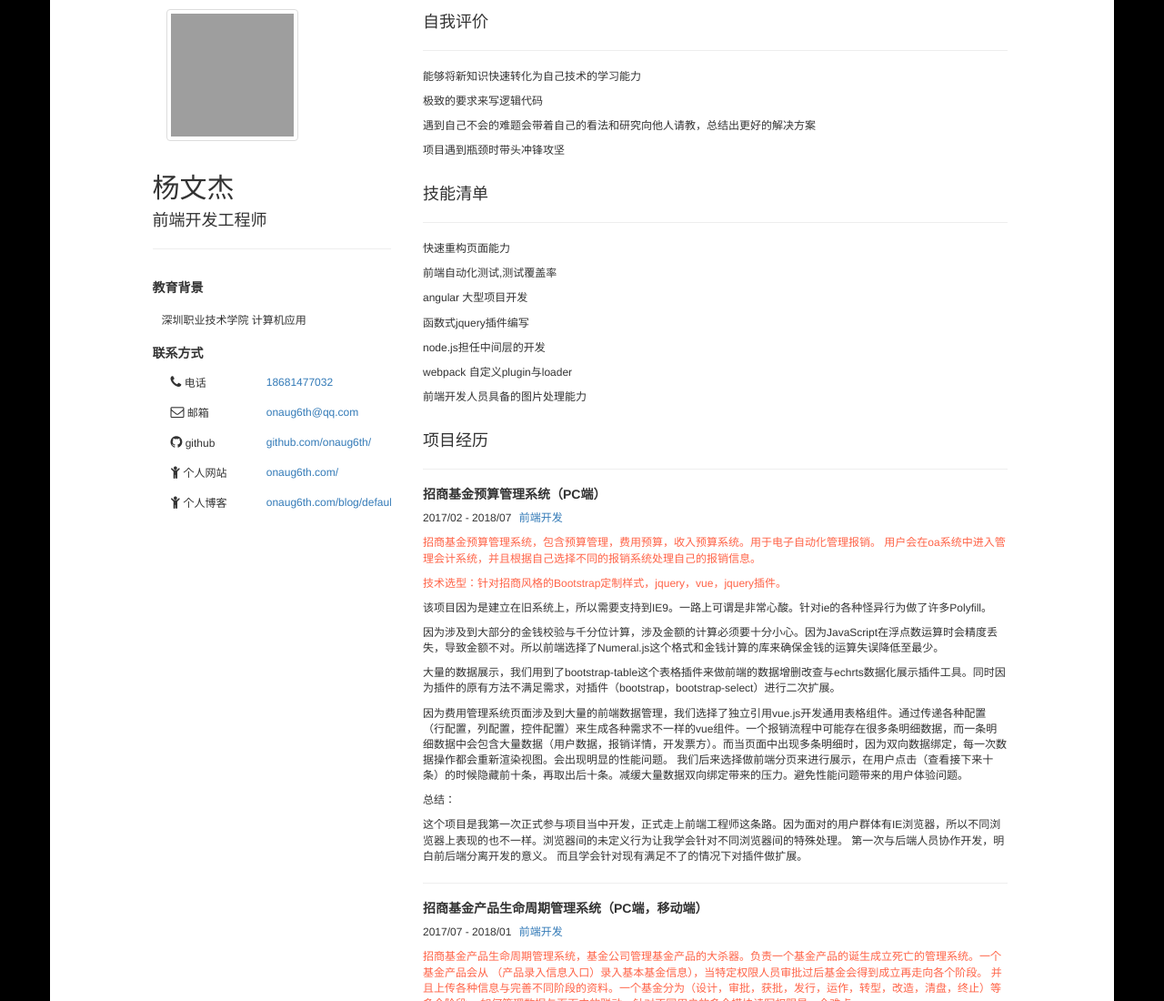
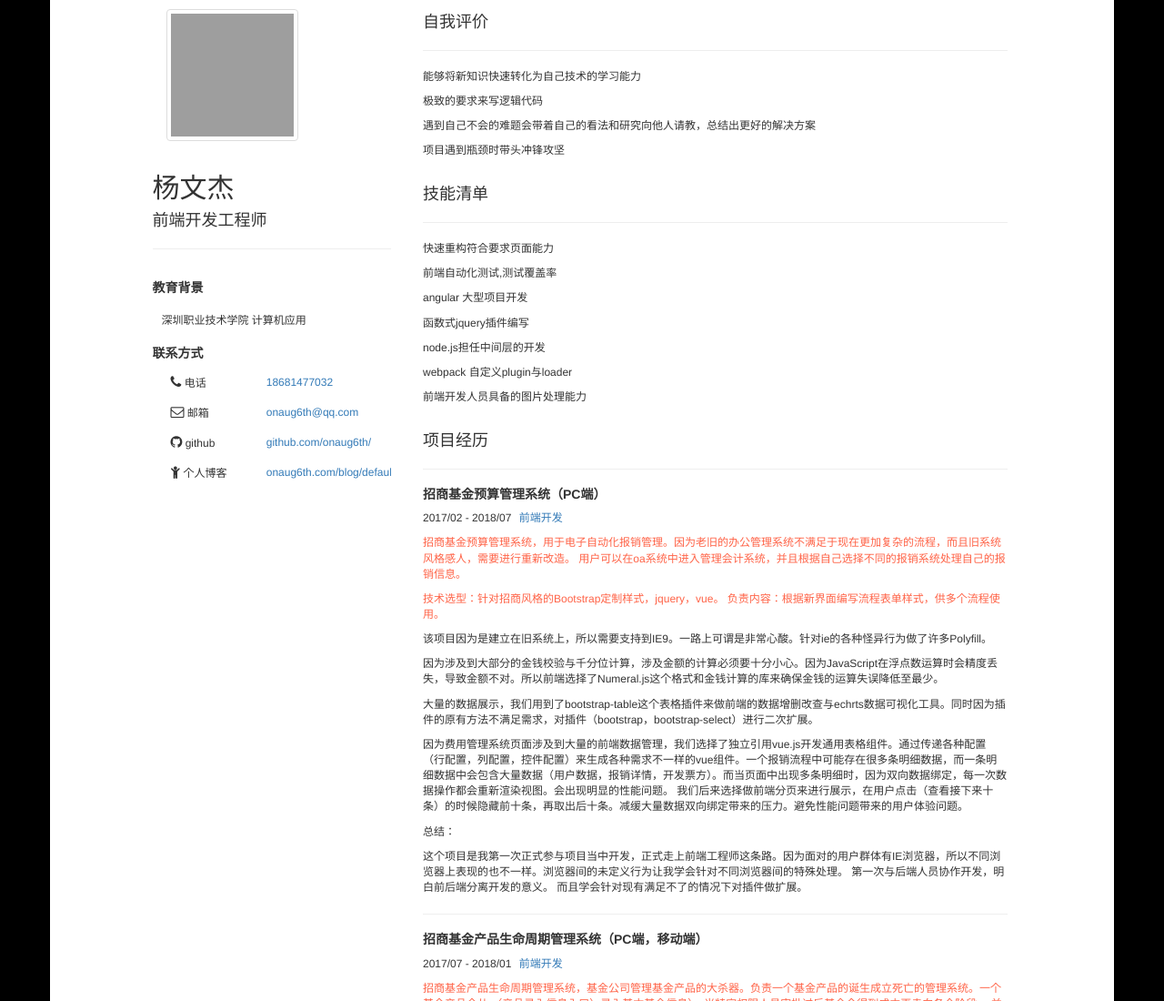
Before and after one commit to onaug6th/onaug6th.github.io, a plain HTML site: page index.html in a window 1280 px wide. Shown: the top 1100 px of the page at 91% size. Drawn offline with nearby package versions, Linux system fonts and the light colour scheme; grey boxes are pictures that could not be loaded.

Commit message:
修改简历内容

```diff
--- a/index.html
+++ b/index.html
@@ -158,7 +158,7 @@
                     <ul class="profile-link hide" style="padding: 0px;">
                         <li>
                             <span>
-                                一年
+                                两年
                             </span>
                         </li>
                     </ul>
@@ -182,12 +182,12 @@
                             </span>
                             <a class="col-sm-3" href="https://github.com/onaug6th/" target="_blank">github.com/onaug6th/</a>
                         </li>
-                        <li>
+                        <!-- <li>
                             <span class="col-sm-5">
                                 <i class="fa fa-child"></i> 个人网站
                             </span>
                             <a class="col-sm-3" href="http://www.onaug6th.com/" target="_blank">onaug6th.com/</a>
-                        </li>
+                        </li> -->
                         <li>
                             <span class="col-sm-5">
                                 <i class="fa fa-child"></i> 个人博客
@@ -217,7 +217,7 @@
                 <div class="skill row">
                     <h4>技能清单</h4>
                     <hr>
-                    <p>快速重构页面能力</p>
+                    <p>快速重构符合要求页面能力</p>
                     <p>前端自动化测试,测试覆盖率</p>
                     <p>angular 大型项目开发</p>
                     <p>函数式jquery插件编写</p>
@@ -235,12 +235,14 @@
                     <div class="detail">
                         <p>
                             <span class="simple-intro">
-                                招商基金预算管理系统，包含预算管理，费用预算，收入预算系统。用于电子自动化管理报销。 用户会在oa系统中进入管理会计系统，并且根据自己选择不同的报销系统处理自己的报销信息。
+                                招商基金预算管理系统，用于电子自动化报销管理。因为老旧的办公管理系统不满足于现在更加复杂的流程，而且旧系统风格感人，需要进行重新改造。
+                                用户可以在oa系统中进入管理会计系统，并且根据自己选择不同的报销系统处理自己的报销信息。
                             </span>
                         </p>
                         <p>
                             <span class="used-skill">
-                                技术选型：针对招商风格的Bootstrap定制样式，jquery，vue，jquery插件。
+                                技术选型：针对招商风格的Bootstrap定制样式，jquery，vue。
+                                负责内容：根据新界面编写流程表单样式，供多个流程使用。
                             </span>
                         </p>
                         <p>
@@ -250,7 +252,7 @@
                             因为涉及到大部分的金钱校验与千分位计算，涉及金额的计算必须要十分小心。因为JavaScript在浮点数运算时会精度丢失，导致金额不对。所以前端选择了Numeral.js这个格式和金钱计算的库来确保金钱的运算失误降低至最少。
                         </p>
                         <p>
-                            大量的数据展示，我们用到了bootstrap-table这个表格插件来做前端的数据增删改查与echrts数据化展示插件工具。同时因为插件的原有方法不满足需求，对插件（bootstrap，bootstrap-select）进行二次扩展。
+                            大量的数据展示，我们用到了bootstrap-table这个表格插件来做前端的数据增删改查与echrts数据可视化工具。同时因为插件的原有方法不满足需求，对插件（bootstrap，bootstrap-select）进行二次扩展。
                         </p>
                         <p>
                             因为费用管理系统页面涉及到大量的前端数据管理，我们选择了独立引用vue.js开发通用表格组件。通过传递各种配置（行配置，列配置，控件配置）来生成各种需求不一样的vue组件。一个报销流程中可能存在很多条明细数据，而一条明细数据中会包含大量数据（用户数据，报销详情，开发票方）。而当页面中出现多条明细时，因为双向数据绑定，每一次数据操作都会重新渲染视图。会出现明显的性能问题。
```
